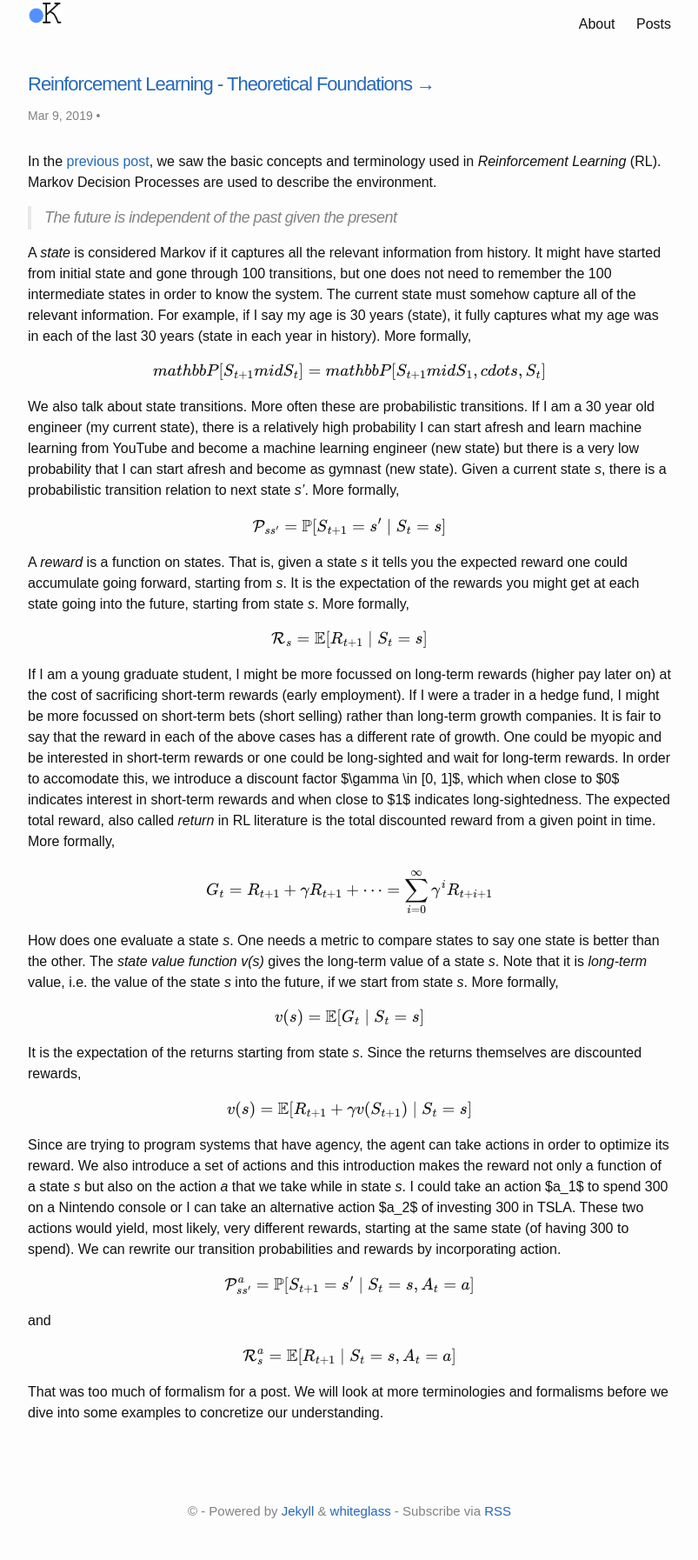
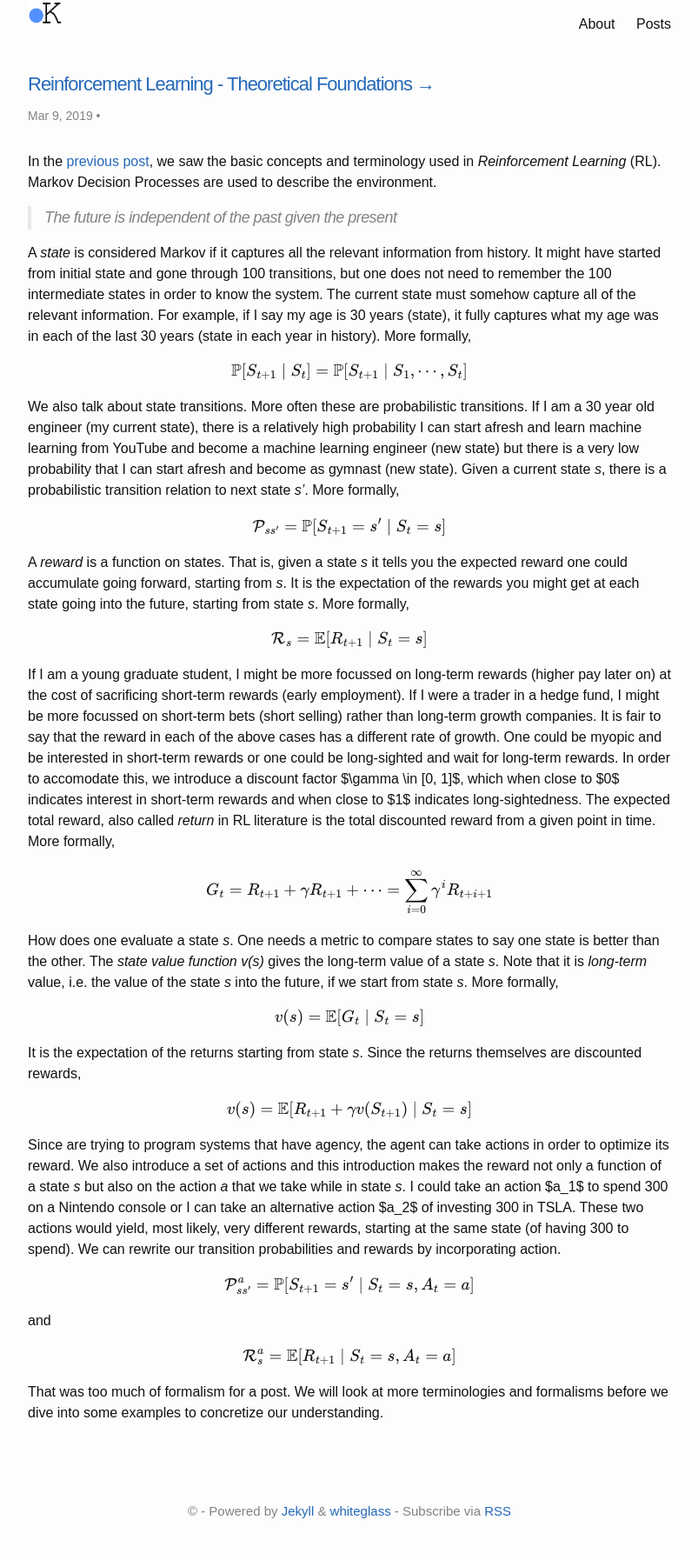
Before and after one commit to dotkay/dotkay.github.io, a Jekyll site: the page built from _posts/2019-03-09-reinforcement-learning-theory.md, in a window 1280 px wide. Shown: the whole page at 87% size, without its empty margins (238-1041 px from the left). Built offline with Jekyll 4.4.1, drawn with Linux system fonts in a browser that asks for light colours; formulas are drawn with MathJax 3.

Commit message:
reverting earlier try

```diff
--- a/_posts/2019-03-09-reinforcement-learning-theory.md
+++ b/_posts/2019-03-09-reinforcement-learning-theory.md
@@ -13,7 +13,7 @@ In the [previous post](https://dotkay.github.io/2019/03/03/reinforcement-learnin
 A *state* is considered Markov if it captures all the relevant information from history. It might have started from initial state and gone through 100 transitions, but one does not need to remember the 100 intermediate states in order to know the system. The current state must somehow capture all of the relevant information. For example, if I say my age is 30 years (state), it fully captures what my age was in each of the last 30 years (state in each year in history). More formally,
 
 $$
-  \\mathbb{P}[S_{t+1} \\mid S_t] = \\mathbb{P}[S_{t+1} \\mid S_1, \\cdots, S_t]
+  \mathbb{P}[S_{t+1} \mid S_t] = \mathbb{P}[S_{t+1} \mid S_1, \cdots, S_t]
 $$
 
 We also talk about state transitions. More often these are probabilistic transitions. If I am a 30 year old engineer (my current state), there is a relatively high probability I can start afresh and learn machine learning from YouTube and become a machine learning engineer (new state) but there is a very low probability that I can start afresh and become as gymnast (new state). Given a current state *s*, there is a probabilistic transition relation to next state *s'*. More formally,
```
